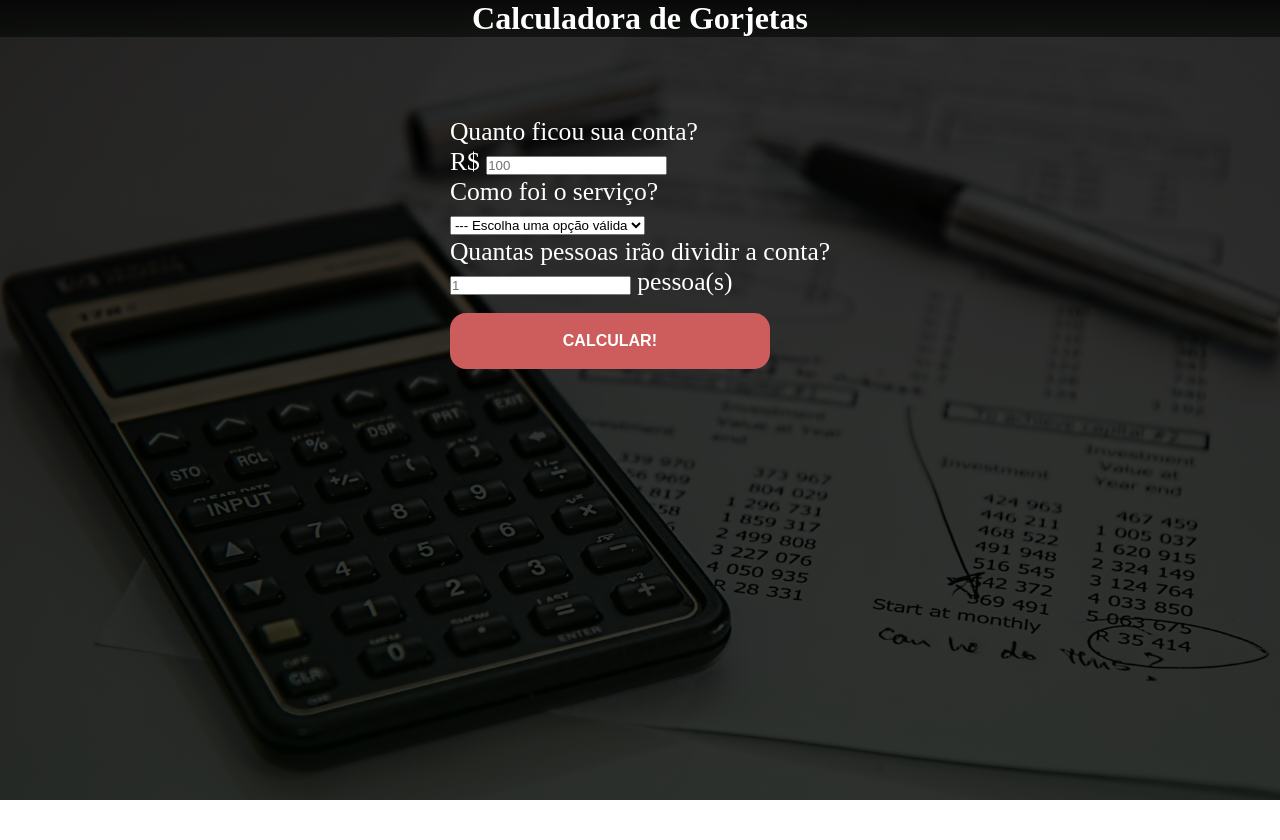
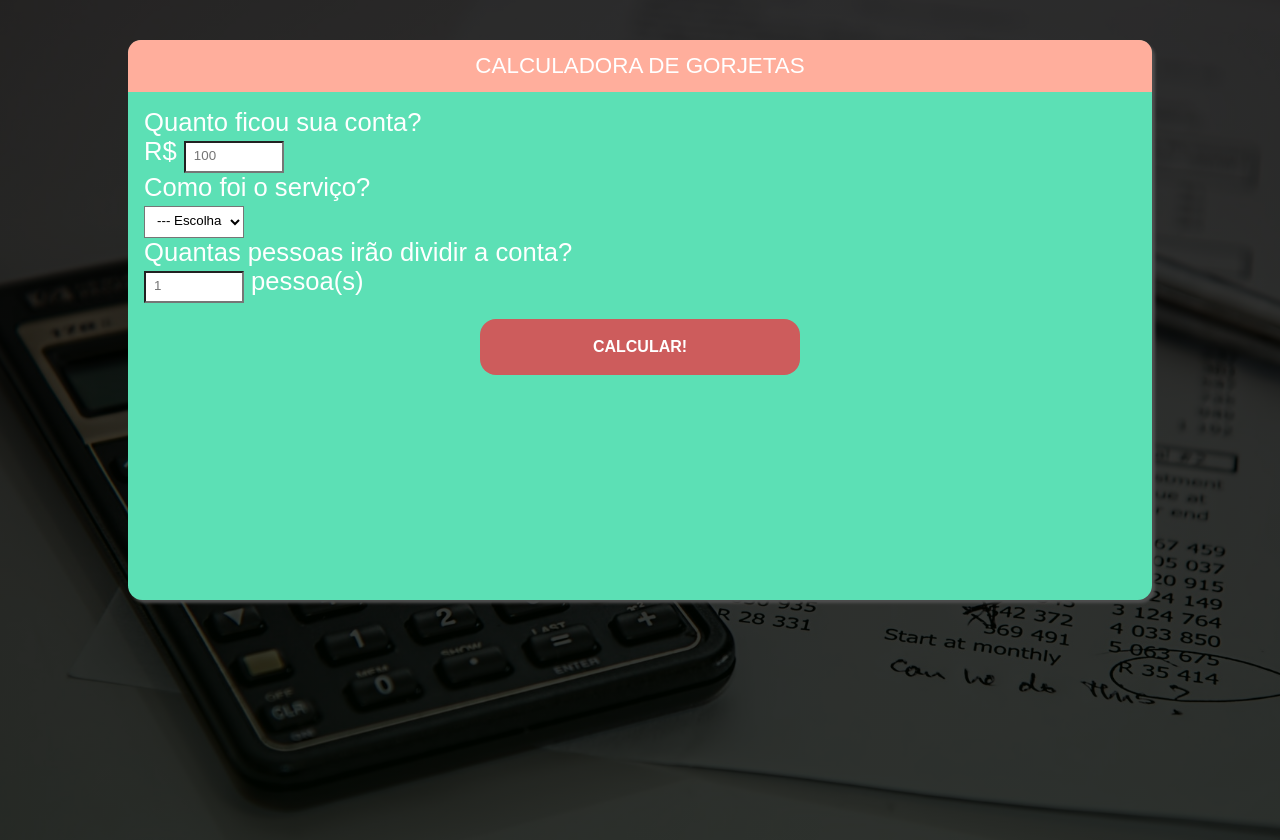
Before and after one commit to ooguuiholiv/Calculadora-de-Gorjetas, a plain HTML site: page index.html in a window 1280 px wide. Before the commit the page ends 800 px from the top, so only its background shows below. Drawn offline with Linux system fonts and the light colour scheme.

Commit message:
chore: css att

```diff
--- a/index.html
+++ b/index.html
@@ -13,18 +13,18 @@
         <h1 class="title">Calculadora de Gorjetas</h1>
       </div>
       <div class="calc">
-        <form>
+        <form class="tipsForm">
           <label for="bill">
             <p>Quanto ficou sua conta?</p>
           </label>
           <p>
-            R$ <input type="number" id="bill" placeholder="100" name="bill" />
+            R$ <input type="number" id="bill" placeholder="100" name="bill" class="formInput"/>
           </p>
           <label for="serviceQuality">
             <p>Como foi o serviço?</p>
           </label>
           <p>
-            <select name="serviceQuality" id="serviceQuality">
+            <select class="formInput" name="serviceQuality" id="serviceQuality">
               <option disable selected value="0">
                 --- Escolha uma opção válida
               </option>
@@ -39,10 +39,10 @@
             <p>Quantas pessoas irão dividir a conta?</p>
           </label>
           <p>
-            <input type="number" id="peoples" placeholder="1" name="peoples" />
+            <input type="number" id="peoples" placeholder="1" name="peoples" class="formInput"/>
             pessoa(s)
           </p>
-          <button type="submit">Calcular!</button>
+          <button class="formSubmit" type="submit">Calcular!</button>
         </form>
       </div>
     </div>
--- a/stylesheet.css
+++ b/stylesheet.css
@@ -2,6 +2,16 @@
   margin: 0;
   padding: 0;
   box-sizing: border-box;
+}
+
+@import url("https://fonts.googleapis.com/css2?family=Barlow:ital,wght@1,300&display=swap");
+
+:root {
+  --primary-color: #668af8;
+  --secondary-color: #5ce0b5;
+  --ternary-color: #ffae9c;
+
+  --font-fal: "Barlow", sans-serif;
 }
 
 body {
@@ -9,23 +19,30 @@ body {
   height: 100vh;
   background: linear-gradient(rgba(0, 0, 0, 0.8), rgba(0, 5, 0, 0.8)),
     url(./assets/bg.jpg) center center/cover;
+  font-family: var(--font-fal);
 }
 
 .content {
-  display: flex;
-  flex-direction: column;
-  justify-content: center;
-  align-items: center;
+  margin-top: 5vh;
+  margin-left: auto;
+  margin-right: auto;
+  height: 70vh;
+  width: 80vw;
+  background-color: var(--secondary-color);
+  box-shadow: 3px 3px 3px #4f4f4f;
+  border-radius: 0.9rem;
 }
-.header {
-  background: linear-gradient(rgba(0, 0, 0, 0.8), rgba(0, 5, 0, 0.6));
-  width: 100%;
-  display: flex;
-  justify-content: center;
-  align-items: center;
-}
+
 .title {
   color: white;
+  background-color: var(--ternary-color);
+  padding: 0.8rem;
+  text-align: center;
+  text-transform: uppercase;
+  font-size: max(1.4rem, 16px);
+  font-weight: normal;
+  border-top-left-radius: 0.8rem;
+  border-top-right-radius: 0.8rem;
 }
 
 p {
@@ -33,14 +50,25 @@ p {
   font-size: max(2vw, 20px);
 }
 
-.calc {
-  display: flex;
-  justify-content: center;
-  align-items: center;
-  margin-top: 5rem;
+.tipsForm {
+  padding-left: 1rem;
+  padding-top: 1rem;
+  padding-right: 1rem;
 }
 
-button {
+.formInput {
+  background: white;
+  width: 100px;
+  padding: 5px 5px 8px 8px;
+}
+
+.formInput:focus {
+  border: 3px solid var(--ternary-color);
+}
+
+.formSubmit {
+  display: block;
+  margin: 10px auto;
   width: 25vw;
   height: 7vh;
   border-radius: 1rem;
```
